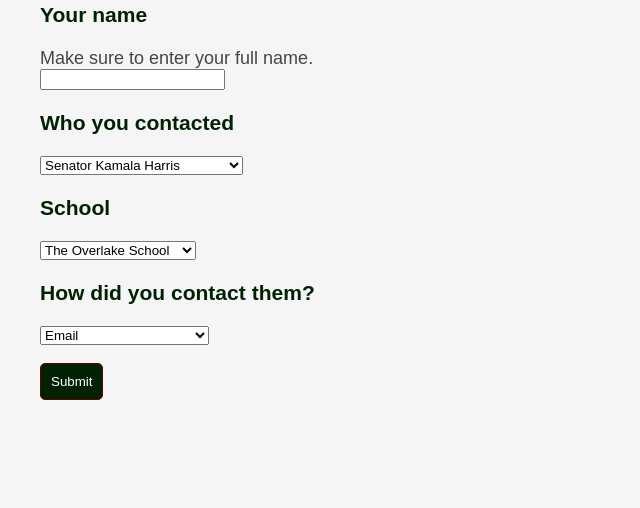
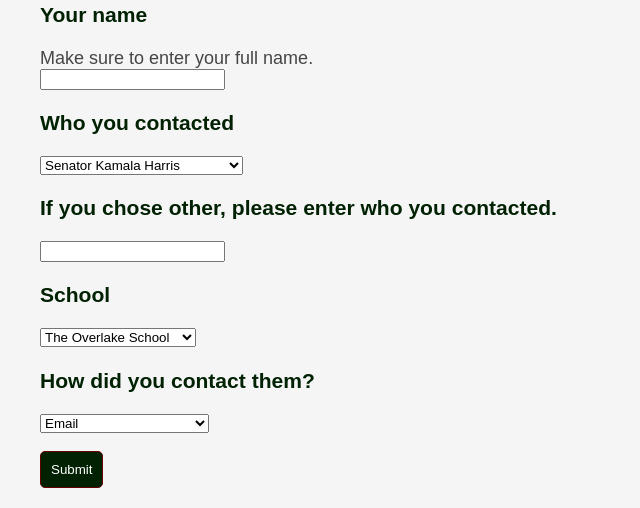
Before and after one commit to jaredgoodman03/enviromentalclubcounter, a Flask app: page /entry in a window 1280 px wide. Shown: the part 292-800 px from the top of the page, without its empty margins (0-640 px from the left). Run offline with Flask 2, Linux system fonts and the light colour scheme.

Commit message:
Added option for other reps

```diff
--- a/src/server.py
+++ b/src/server.py
@@ -169,7 +169,8 @@
 	print("Name: " + name)
 	print("Rep: " + rep)
 	print("School: " + school)
-
+	if rep == "Other":
+		rep = request.form['other']
 	if name == "":
 		return render_template('entry.html', error="This field is required.")
 
--- a/src/templates/entry.html
+++ b/src/templates/entry.html
@@ -24,6 +24,12 @@
 				<option>Other</option>
 			</select>
 		</p>
+
+		<p>
+			<h3>If you chose other, please enter who you contacted.</h3>
+			<input name="other">
+		</p>
+
 		<p>
 			<h3>School</h3>
 			<select name="school">
```
Also changed, not shown: 2 other files.
